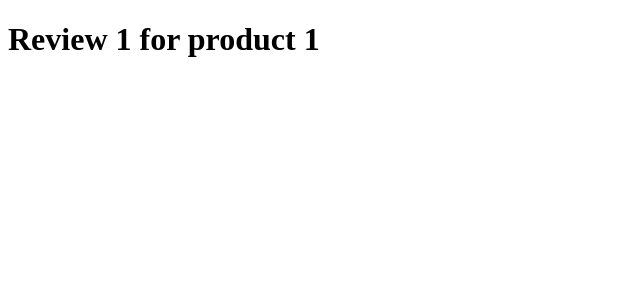
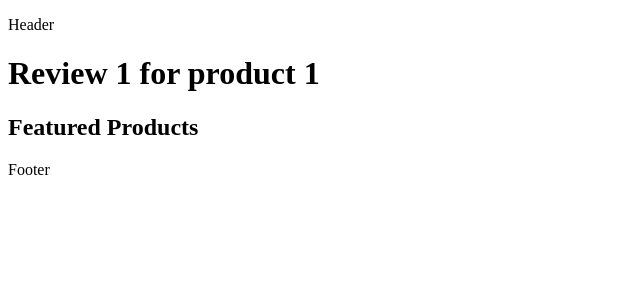
Before and after one commit to hankersore/nextjs, a Next.js app: page /products/1/reviews/1 in a window 1280 px wide. Shown: the top 300 px of the page, without its empty margins (0-640 px from the left). Built offline with nearby package versions, Linux system fonts and the light colour scheme.

Commit message:
layouts and nested layouts

```diff
--- a/src/app/layout.tsx
+++ b/src/app/layout.tsx
@@ -10,7 +10,15 @@
 }) {
   return (
     <html lang="en">
-      <body>{children}</body>
+      <body>
+        <header className="bg-blue">
+          <p>Header</p>
+        </header>
+        {children}
+        <footer>
+          <p>Footer</p>
+        </footer>
+        </body>
     </html>
   )
 }
--- /dev/null
+++ b/src/app/products/[productId]/layout.tsx
@@ -0,0 +1,12 @@
+export default function ProductDetailsLayout({
+    children,
+  }: {
+    children: React.ReactNode
+  }) {
+    return (
+      <>
+      {children}
+      <h2>Featured Products</h2>
+      </>
+    )
+  }
```
